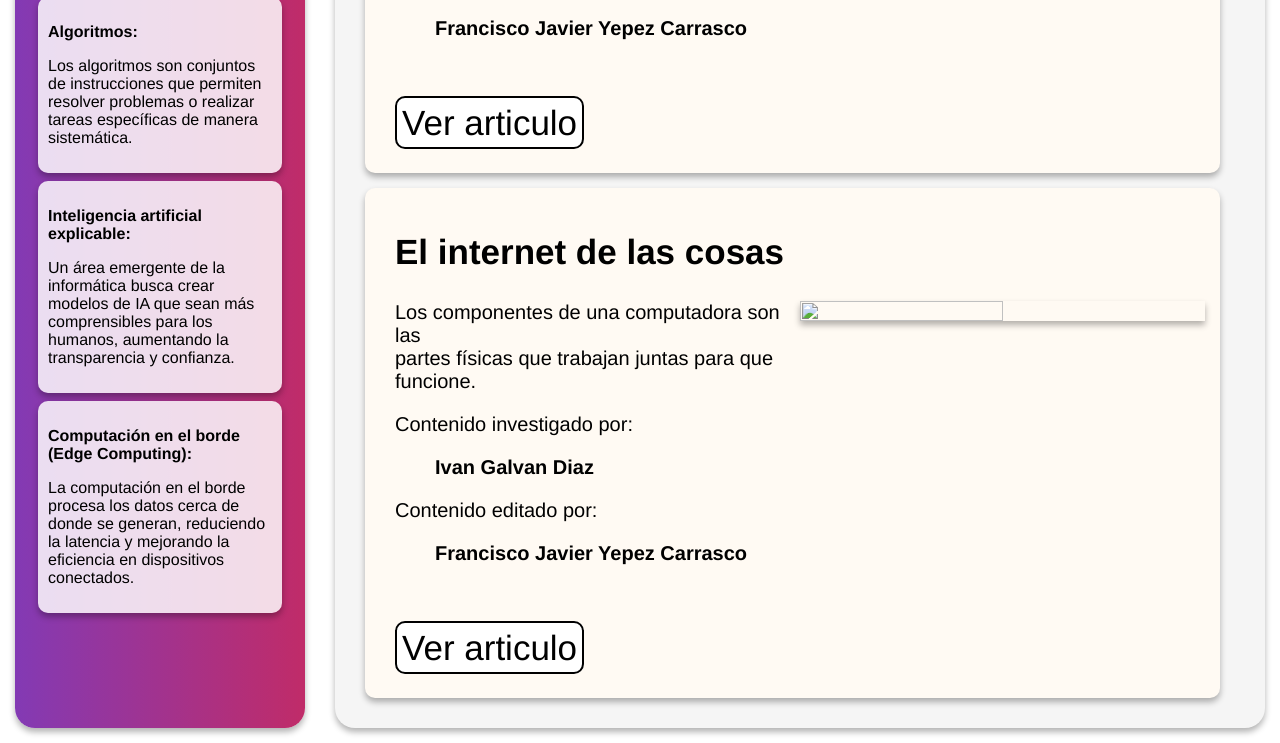
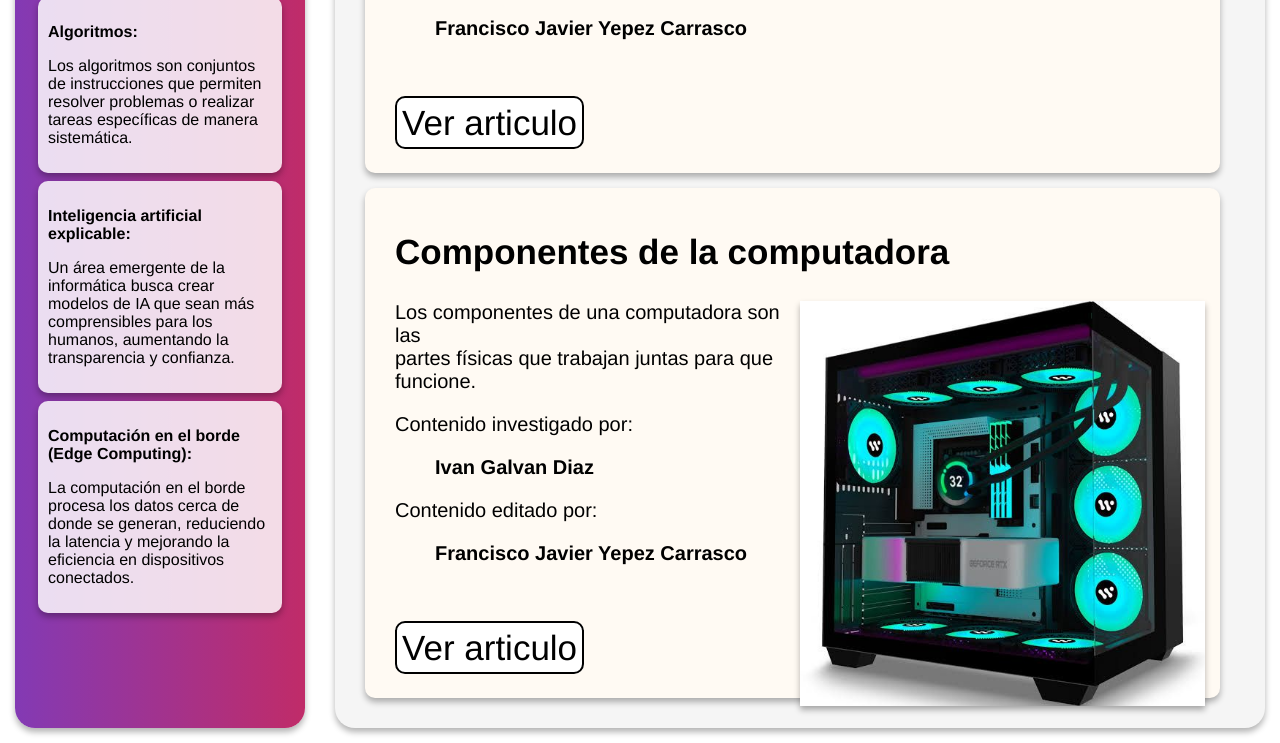
Before and after one commit to Fran1870/Informatica, a plain HTML site: page Pantalla-menu.html in a window 1280 px wide. Shown: the part 5721-6464 px from the top of the page. Drawn offline with Linux system fonts and the light colour scheme.

Commit message:
Update Pantalla-menu.html

```diff
--- a/Pantalla-menu.html
+++ b/Pantalla-menu.html
@@ -309,8 +309,8 @@
                 </div>
             </section>
                         <section class ="sec">
-                <h2>El internet de las cosas</h2>
-                <img src="Comp1" class="ArtImg">
+                <h2>Componentes de la computadora</h2>
+                <img src="Comp1.jpg" class="ArtImg">
                 <p>Los componentes de una computadora son las <br>
                     partes físicas que trabajan juntas para que <br>
                     funcione.</p>
```
